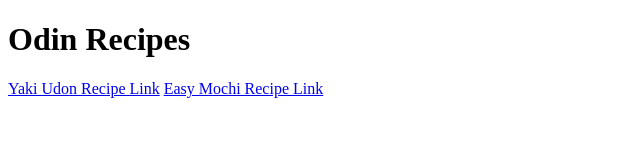
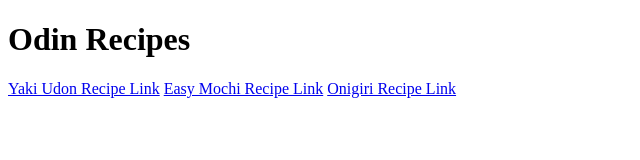
Before and after one commit to Dipesh054/odin-recipes, a plain HTML site: page index.html in a window 1280 px wide. Shown: the whole page, without its empty margins (0-640 px from the left). Drawn offline with Linux system fonts and the light colour scheme.

Commit message:
index page updated with onigiri recipe link

```diff
--- a/index.html
+++ b/index.html
@@ -10,5 +10,6 @@
 
     <a href="./recipes/yaki-udon.html" target="_blank noopener noreferer">Yaki Udon Recipe Link</a>
     <a href="./recipes/easy-mochi.html" target="_blank noopener noreferer">Easy Mochi Recipe Link</a>
-  </body>
+    <a href="./recipes/onigiri.html" target="_blank noopener noreferer">Onigiri Recipe Link</a>
+</body>
 </html>
```
